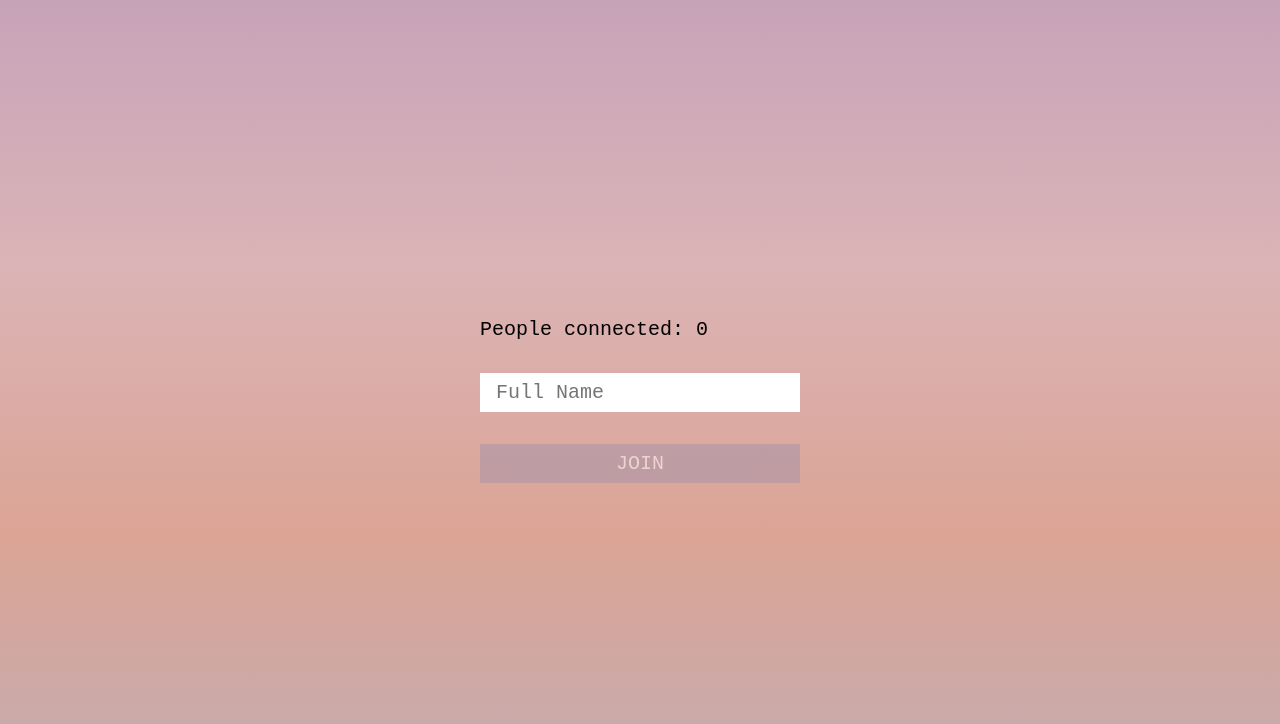
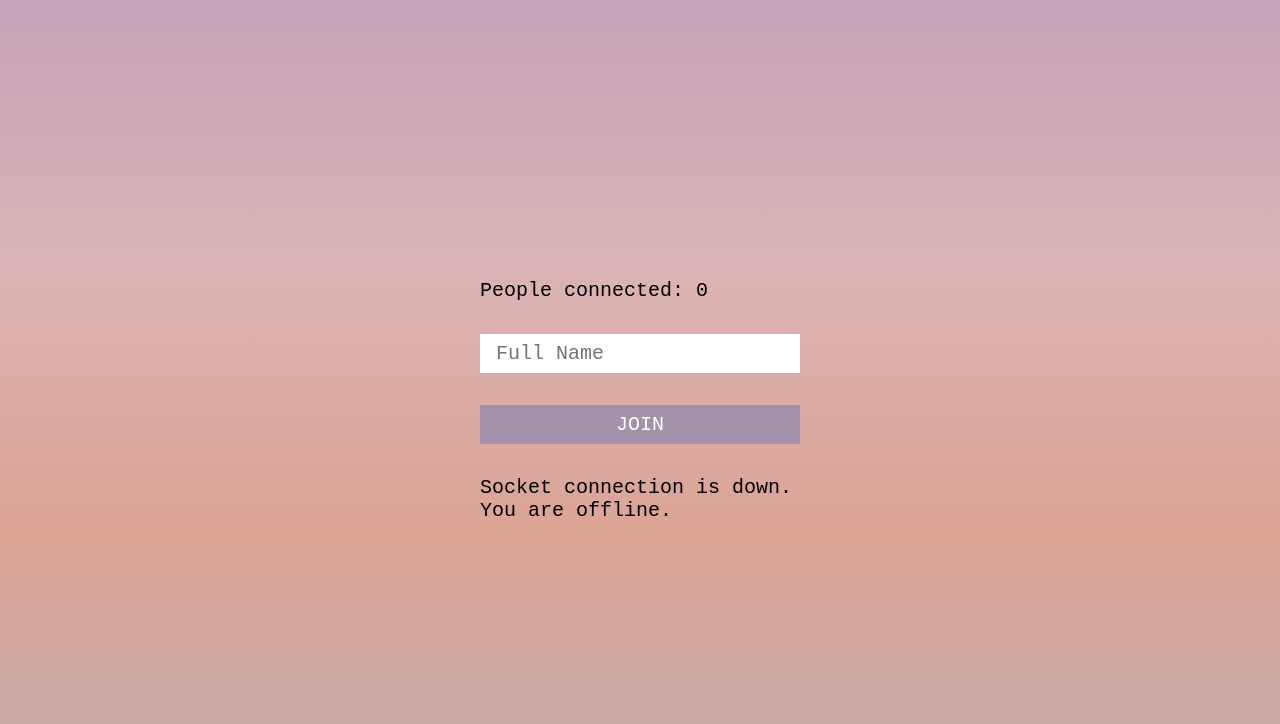
Before and after one commit to tatsmaki/vista-health-web, a React app: page / in a window 1280 px wide. Shown: the top 724 px of the page. Built offline with nearby package versions, Linux system fonts and the light colour scheme; no server answers.

Commit message:
fix: allow join when offline

```diff
--- a/src/ui/join-form/join-form.component.tsx
+++ b/src/ui/join-form/join-form.component.tsx
@@ -12,11 +12,15 @@ import { usersService } from "../../services/users.service";
 const JoinForm = () => {
   const [loading, setLoading] = useState(true);
   const [device, setDevice] = useState(Devices.Unknown);
+  const [notConnected, setNotConnected] = useState(false);
   const { users$ } = usersService;
   const { user$ } = authService;
 
   useEffect(() => {
-    usersService.getUsers().then(() => setLoading(false));
+    usersService
+      .getUsers()
+      .catch(() => setNotConnected(true))
+      .finally(() => setLoading(false));
     xrController.requestVrSession().then(setDevice);
   }, []);
 
@@ -38,6 +42,9 @@ const JoinForm = () => {
       .then((user) => {
         usersGateway.createUser(user);
         authService.login(user);
+        return handle3D();
+      })
+      .catch(() => {
         return handle3D();
       })
       .finally(() => setLoading(false));
@@ -66,6 +73,7 @@ const JoinForm = () => {
           Continue
         </button>
       )}
+      {notConnected && <span>Socket connection is down. You are offline.</span>}
     </form>
   );
 };
```
